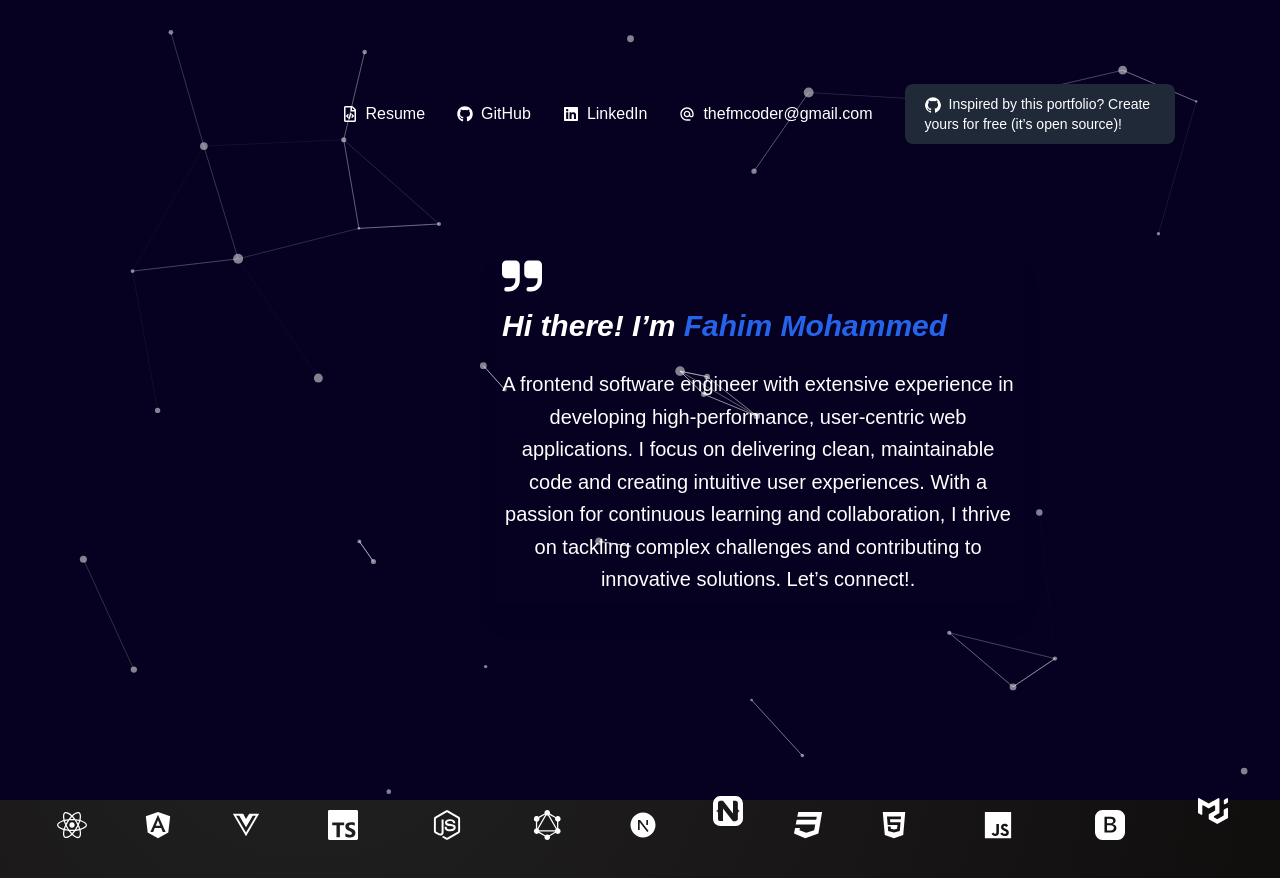
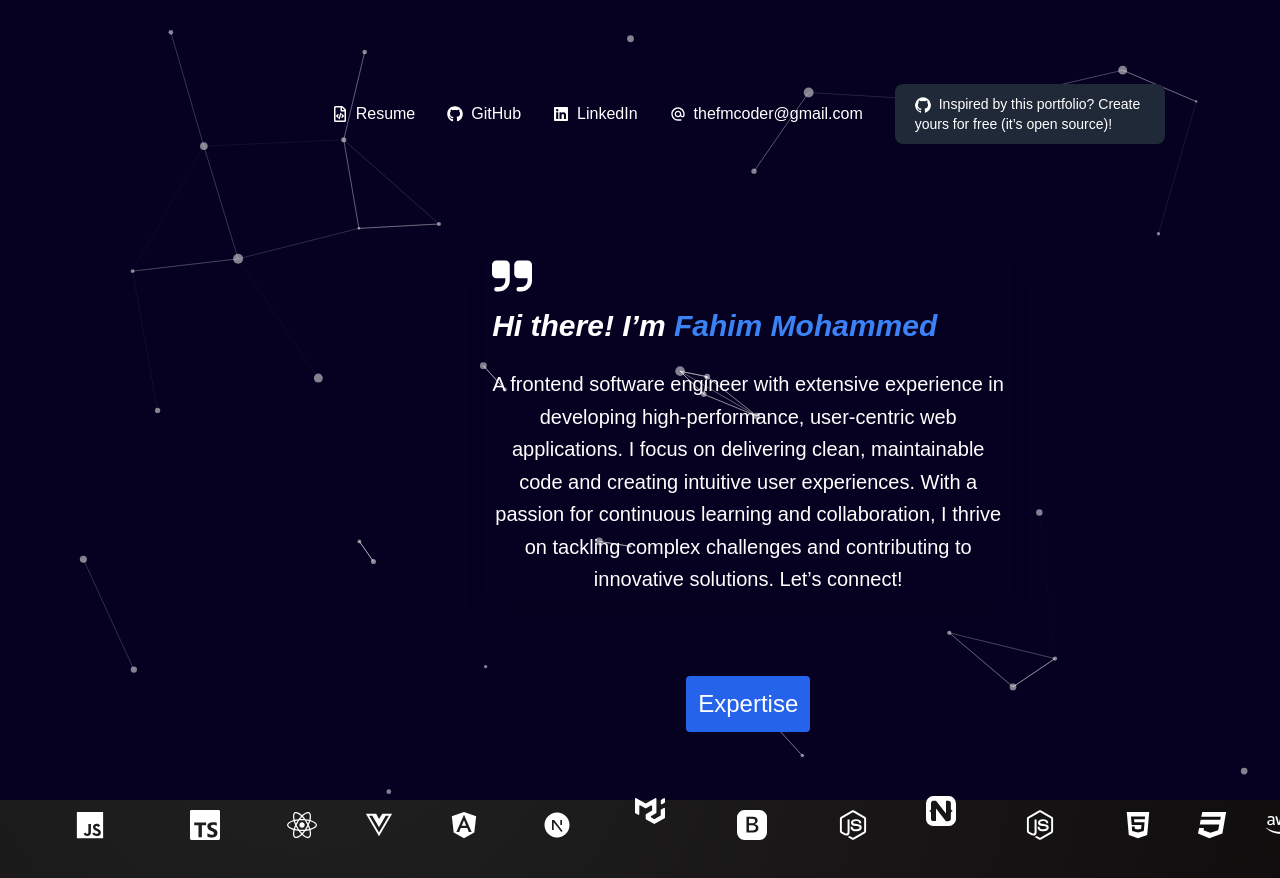
Before and after one commit to fahimsweb/portfolio-template, a Next.js app: page / in a window 1280 px wide. Shown: the top 878 px of the page. Built offline with nearby package versions, Linux system fonts and the light colour scheme.

Commit message:
(refactor): Skillsets to map icons dynamically from package.json

```diff
--- a/src/app/globals.css
+++ b/src/app/globals.css
@@ -43,7 +43,6 @@ body * {
 }
 
 .bg-custom {
-  /*background-image: url("https://img.freepik.com/free-vector/geometric-gradient-futuristic-background_23-2149116406.jpg"); */
   background-size: cover;
   background-position: center;
   background-color: #060121;
--- a/src/components/About.tsx
+++ b/src/components/About.tsx
@@ -17,11 +17,11 @@ export default function About() {
             </svg>
             <blockquote className="text-xxl pb-2 font-semibold italic">
               Hi there! I’m{" "}
-              <span className="text-blue-600">{packageJson.author.name}</span>
+              <span className="text-blue-500">{packageJson.author.name}</span>
             </blockquote>
           </h1>
           <p className="max-w-lg text-xl leading-relaxed">
-            {packageJson.author.bio}.
+            {packageJson.author.bio}
           </p>
         </div>
       </div>
--- a/src/components/Particles.tsx
+++ b/src/components/Particles.tsx
@@ -2,7 +2,6 @@
 import { useEffect, useMemo, useState } from "react";
 import Particles, { initParticlesEngine } from "@tsparticles/react";
 import {
-  type Container,
   type ISourceOptions,
   MoveDirection,
   OutMode,
@@ -30,10 +29,6 @@ export const ParticlesBackground = () => {
     });
   }, []);
 
-  const particlesLoaded = async (container?: Container): Promise<void> => {
-    console.log(container);
-  };
-
   const options: ISourceOptions = useMemo(
     () => ({
       background: {
@@ -43,6 +38,10 @@ export const ParticlesBackground = () => {
         zIndex: -1,
       },
       fpsLimit: 120,
+      fullScreen: {
+        enable: true,
+        zIndex: -1,
+      },
       interactivity: {
         events: {
           onClick: {
@@ -52,6 +51,11 @@ export const ParticlesBackground = () => {
           onHover: {
             enable: true,
             mode: "repulse",
+            parallax: {
+              enable: true,
+              force: 60,
+              smooth: 10,
+            },
           },
         },
         modes: {
@@ -108,12 +112,7 @@ export const ParticlesBackground = () => {
 
   if (init) {
     return (
-      <Particles
-        id="tsparticles"
-        particlesLoaded={particlesLoaded}
-        options={options}
-        style={{ zIndex: "-1" }}
-      />
+      <Particles id="tsparticles" options={options} style={{ zIndex: "-1" }} />
     );
   }
 
--- a/src/components/Skills.tsx
+++ b/src/components/Skills.tsx
@@ -1,19 +1,19 @@
 // components/SkillsSection.js
 
-import { skillSets } from "@/constants";
+import { mappedSkills } from "@/constants";
 
 export default function Skills() {
   return (
     <>
-      <h2 className="flex w-full items-center justify-center">
+      <h2 className="z-10 flex w-full items-center justify-center">
         <span className="rounded bg-blue-600 p-3 text-2xl text-white dark:bg-blue-500">
           Expertise
         </span>
       </h2>
       <div className="flex w-full flex-col items-center justify-center space-x-0 bg-transparent p-4 md:flex-row md:space-x-8 md:p-8">
-        {skillSets.map((skill) => (
+        {mappedSkills.map((skill) => (
           <div
-            key={skill.id}
+            key={skill.name}
             className="group flex cursor-pointer flex-col items-center transition-transform duration-300"
           >
             <div className="mb-2 transform text-3xl transition-transform duration-300 group-hover:scale-125">
--- a/src/constants/index.tsx
+++ b/src/constants/index.tsx
@@ -8,28 +8,49 @@ import {
   FaVuejs,
   FaAws,
   FaDocker,
+  FaJava,
+  FaPython,
 } from "react-icons/fa";
 import { SiTypescript, SiNativescript, SiMui } from "react-icons/si";
 import { GrGraphQl } from "react-icons/gr";
 import { IoLogoJavascript } from "react-icons/io5";
 import { BsBootstrapFill } from "react-icons/bs";
 import { RiNextjsFill } from "react-icons/ri";
+import { TbPlaceholder } from "react-icons/tb";
 
-export const skillSets = [
-  { id: 1, icon: <FaReact />, name: "React" },
-  { id: 2, icon: <FaAngular />, name: "Angular" },
-  { id: 3, icon: <FaVuejs />, name: "VueJs" },
-  { id: 4, icon: <SiTypescript />, name: "Typescript" },
-  { id: 5, icon: <FaNodeJs />, name: "Node.js" },
-  { id: 6, icon: <GrGraphQl />, name: "GraphQL" },
-  { id: 7, icon: <RiNextjsFill />, name: "NextJs" },
-  { id: 8, icon: <SiNativescript />, name: "React Native" },
-  { id: 9, icon: <FaCss3 />, name: "CSS3" },
-  { id: 10, icon: <FaHtml5 />, name: "HTML5" },
-  { id: 11, icon: <IoLogoJavascript />, name: "JavaScript" },
-  { id: 12, icon: <BsBootstrapFill />, name: "Bootstrap" },
-  { id: 13, icon: <SiMui />, name: "Material UI" },
-  { id: 14, icon: <FaAws />, name: "AWS" },
-  { id: 15, icon: <FaDocker />, name: "Docker" },
-  { id: 16, icon: <FaGitAlt />, name: "Git" },
-];
+import PackageJson from "../../package.json";
+
+const skills: string[] = PackageJson.author.skills;
+
+// A mapping of skills to their respective icons
+// Extend new skills by importing the corresponding icon from react-icons
+const skillIconMap: { [key: string]: JSX.Element } = {
+  react: <FaReact />,
+  angular: <FaAngular />,
+  html: <FaHtml5 />,
+  vuejs: <FaVuejs />,
+  typescript: <SiTypescript />,
+  nodejs: <FaNodeJs />,
+  graphql: <GrGraphQl />,
+  nextjs: <RiNextjsFill />,
+  reactnative: <SiNativescript />,
+  css: <FaCss3 />,
+  javascript: <IoLogoJavascript />,
+  bootstrap: <BsBootstrapFill />,
+  materialui: <SiMui />,
+  aws: <FaAws />,
+  docker: <FaDocker />,
+  git: <FaGitAlt />,
+  java: <FaJava />,
+  expressjs: <FaNodeJs />,
+  python: <FaPython />,
+};
+
+// Map the skills to their icons
+export const mappedSkills = skills.map((skill) => {
+  const skillName = skill.replace(/\s/g, "").toLowerCase();
+  return {
+    name: skill,
+    icon: skillIconMap[skillName] || <TbPlaceholder />, // Fallback to Placeholder Icon if no icon is found
+  };
+});
```
Also changed, not shown: package.json (+12 -8 lines), 1 other file (tests, documents, lock files or other folders).
